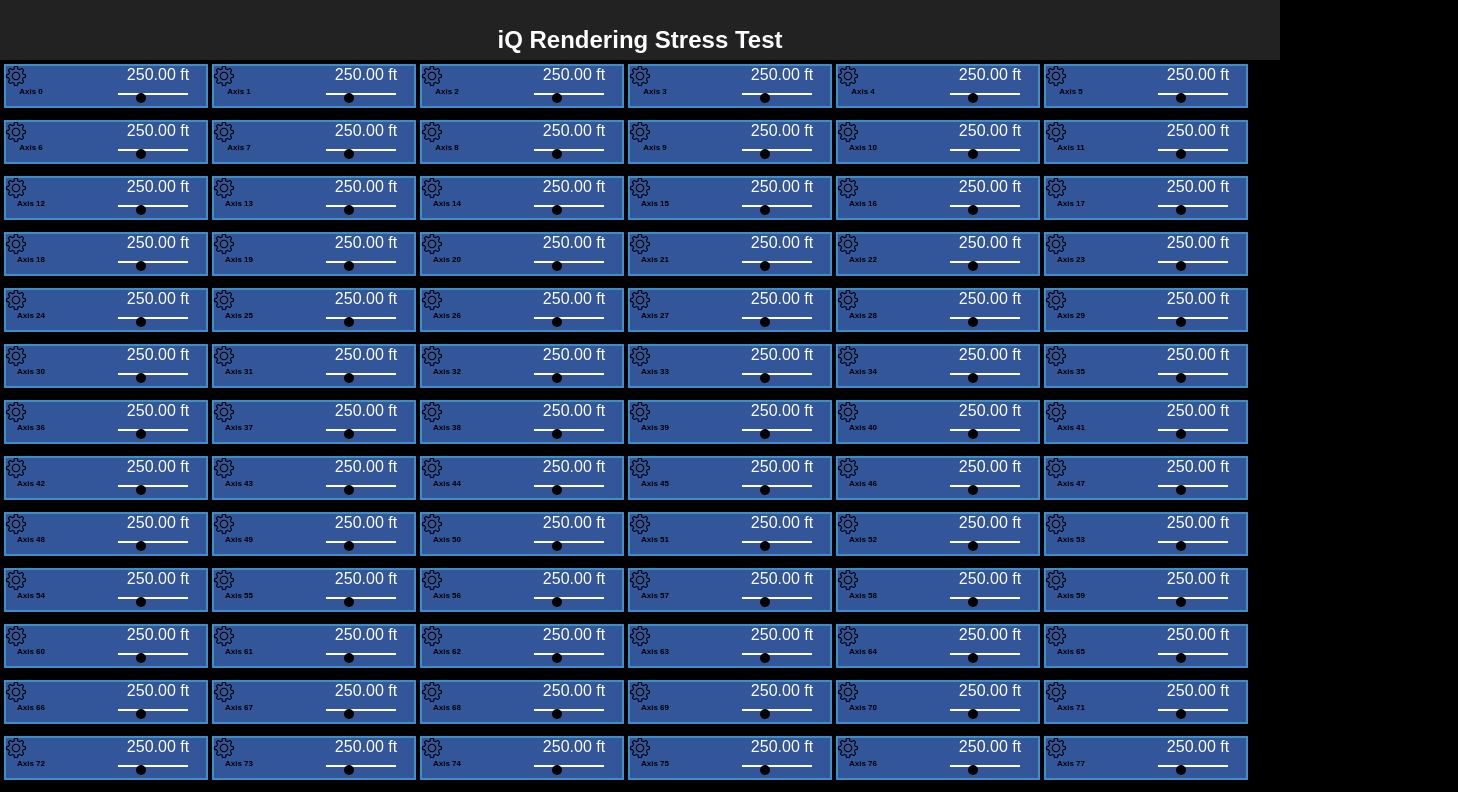
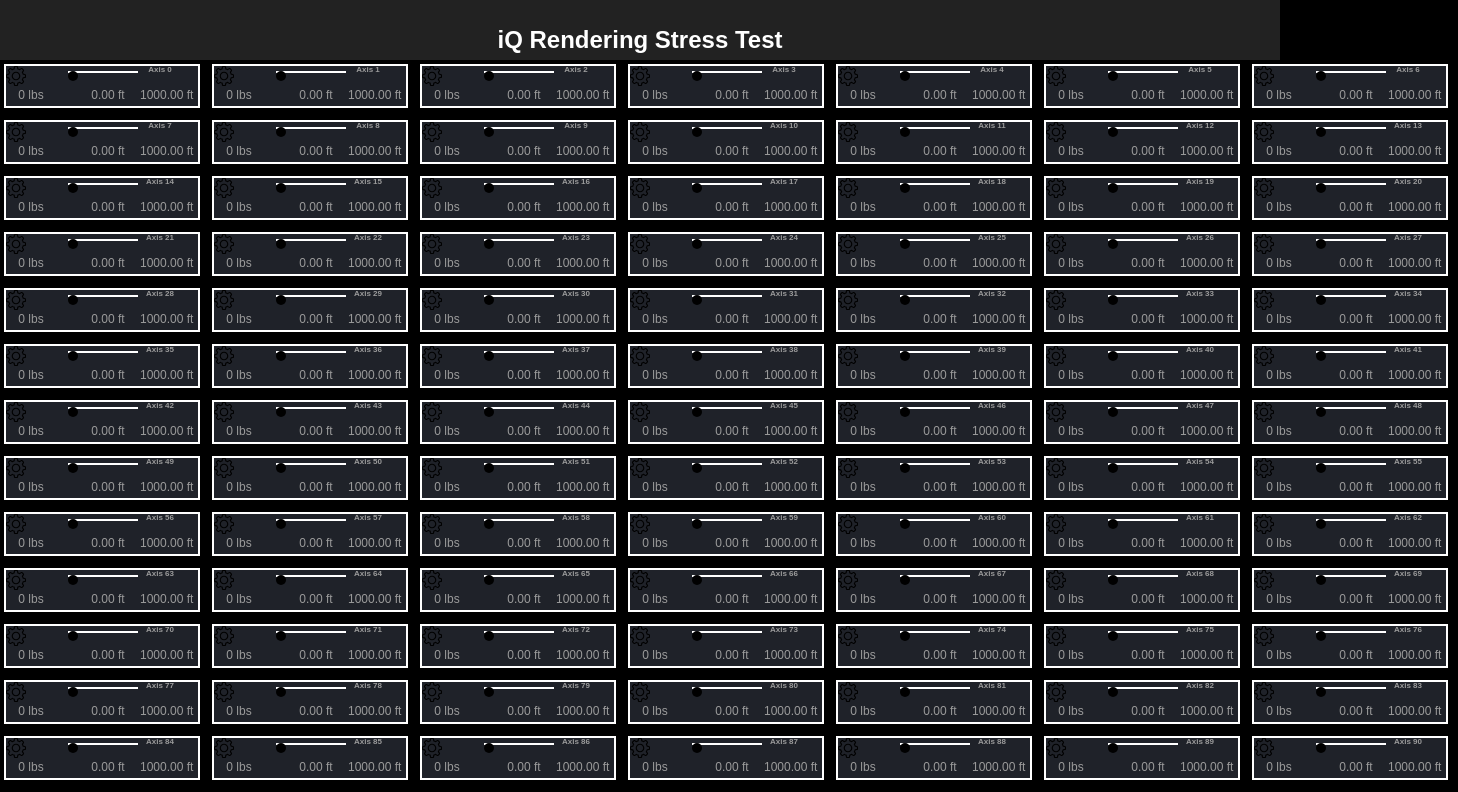
Before and after one commit to smuser90/react-poc, a React (Create React App) app: page / in a window 1280 px wide. Shown: the top 792 px of the page, 1458 px wide, since content can reach past the window. Built offline with nearby package versions, Linux system fonts and the light colour scheme.

Commit message:
Renders load and target, can handle 500 axes updating 150 per frame at 50fps

```diff
--- a/src/App.css
+++ b/src/App.css
@@ -19,7 +19,7 @@
 
 .Center{
   display: grid;
-  grid-template-columns: 204px 204px 204px 204px 204px 204px;
+  grid-template-columns: 204px 204px 204px 204px 204px 204px 204px;
   grid-gap: 4px;
 }
 
--- a/src/App.js
+++ b/src/App.js
@@ -3,7 +3,14 @@ import React, { Component } from 'react'
 import './App.css'
 import Axis from './Axis'
 
-const AXIS_COUNT = 100;
+/*
+  100 Axes -> 60fps
+  150 Axes -> 60fps
+  200 Axes -> 50fps
+  250 Axes -> 40fps
+*/
+
+const AXIS_COUNT = 500;
 
 var AXIS_LIMIT = 1000;
 
@@ -16,6 +23,7 @@ class App extends Component {
     this.axes = [];
     this.axisState = 'ready';
     this.axisPosition = 0;
+    this.quarter = 0;
 
     for(var axis = 0; axis < AXIS_COUNT; axis++)
       this.axes.push(<Axis index={axis} position={this.axisPosition} axisState={this.axisState} key={Math.random()}/>)
@@ -25,30 +33,52 @@ class App extends Component {
     }.bind(this), 1000);
   }
 
+  updateQuarter(){
+    this.quarter = this.quarter+1;
+    if(this.quarter == 4) this.quarter = 0;
+    console.log("Quarter is: "+this.quarter);
+  }
+
   updateAxesState(){
     // schedule the next frame
     setTimeout(function() { this.updateAxesState(); }.bind(this), 16);
 
-    if(this.axisPosition === 0)
+    var fifth = AXIS_LIMIT / 5;
+    if(this.axisPosition ===  0){
       this.axisState = "ready"
+      this.updateQuarter();
+    }
 
-    if(this.axisPosition === 200)
+    if(this.axisPosition === fifth){
       this.axisState = "moving"
+      this.updateQuarter();
+    }
 
-    if(this.axisPosition === 400)
+    if(this.axisPosition === 2*fifth){
       this.axisState = "warning"
+      this.updateQuarter();
+    }
+    if(this.axisPosition === 3*fifth){
+      this.axisState = "estop"
+      this.updateQuarter();
+    }
 
-    if(this.axisPosition === 600)
-      this.axisState = "estop"
+    if(this.axisPosition === 4*fifth){
+      this.axisState = "disabled"
+      this.updateQuarter();
+    }
 
-    if(this.axisPosition === 800)
-      this.axisState = "disabled"
+    var quanta = (AXIS_COUNT / 4);
+    var min = this.quarter * quanta;
+    var max = min + quanta;
 
     for(var axis in this.axes){
-      this.axes[axis] = React.cloneElement(this.axes[axis], {
-        position: this.axisPosition,
-        axisState: this.axisState,
-      })
+      if(axis >= min && axis <= max){
+        this.axes[axis] = React.cloneElement(this.axes[axis], {
+          position: this.axisPosition,
+          axisState: this.axisState,
+        })
+      }
     }
 
     this.axisPosition++;
--- a/src/Axis.css
+++ b/src/Axis.css
@@ -1,21 +1,34 @@
-.Position {
-  font-size: 1em;
+.Axis {
+  color: white;
   padding: 0px;
-  margin: 0px;
-  color: white;
+  margin: 4px;
+  height: 40px;
 }
 
 .Grid{
   display: grid;
-  grid-template-columns: 100px 100px;
+  grid-template-columns: 50px 100px 50px;
   grid-gap: 2px;
 }
 
-.Axis {
+
+.Position {
+  font-size: .75em;
   padding: 0px;
-  margin: 4px;
-  height: 40px;
-  width: 200px;
+  margin: 0px;
+}
+
+.Load{
+  font-size: .75em;
+  padding: 0px;
+  margin: 0px;
+}
+
+.Target{
+  text-align: left;
+  font-size: 0.75em;
+  padding: 0px;
+  margin-left: -20px;
 }
 
 .Axis[state=ready]{
--- a/src/Axis.js
+++ b/src/Axis.js
@@ -26,9 +26,11 @@ class Axis extends Component {
       <div className="Axis" state={this.props.axisState}>
       <div className="Grid">
       <img src={gear} className="AxisIcon" alt="gear" />
+        <div className="stylie"><div className="dot" style={dotStyle}/></div>
+        <h3 className="AxisTitle">{this.name}</h3>
+        <div className="Load">{parseInt(this.props.position / 10 % 7)} lbs</div>
         <div className="Position">{this.props.position}.00 ft</div>
-        <h3 className="AxisTitle">{this.name}</h3>
-        <div className="stylie"><div className="dot" style={dotStyle}/></div>
+        <div className="Target">1000.00 ft</div>
 
       </div>
 
```
